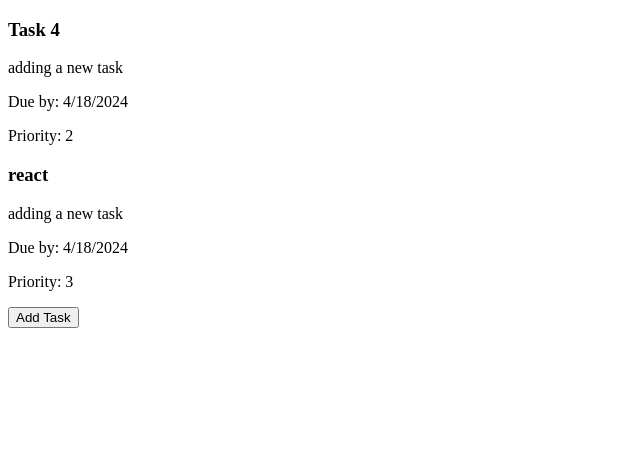
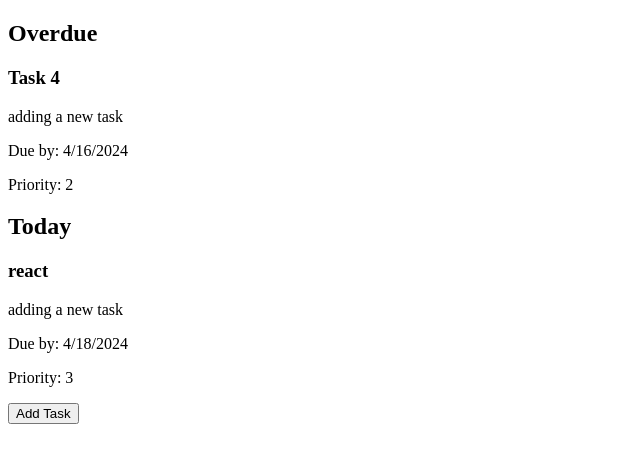
Before and after one commit to elvis-visi/todoApp, a React (Vite) app in the folder frontend/: page / in a window 1280 px wide. Shown: the top 462 px of the page, without its empty margins (0-640 px from the left). Built offline with nearby package versions, Linux system fonts and the light colour scheme.

Commit message:
Display conditionally overdue and today tasks

```diff
--- a/frontend/src/App.jsx
+++ b/frontend/src/App.jsx
@@ -2,7 +2,7 @@ const tasks =   [
   {
       "title": "Task 4",
       "description": "adding a new task",
-      "dueDate": "2024-04-18T00:00:00.000Z",
+      "dueDate": "2024-04-16T00:00:00.000Z",
       "dateAdded": "2024-04-11T09:57:47.823Z",
       "priority": 2,
       "completed": false,
@@ -29,29 +29,40 @@ const tasks =   [
 
  //parent takes the data at props, pass it down  to the sub components
 
- const TaskListView = ({tasks}) => {
+ const TaskListView = ({ tasks }) => {
+  const todayAtMidnight = new Date();
+  todayAtMidnight.setHours(0, 0, 0, 0);
 
-  // const date = Date.now()
-  //check current date; tasks with dueDate > current date, store in
-  // overDue array ?
-
-  //today tasks in today's array?
-
-
-
-  //Display all tasks initially
+  // Split tasks into overdue and today's tasks
+  const overdueTasks = tasks.filter(task => new Date(task.dueDate) < todayAtMidnight);
+  const todaysTasks = tasks.filter(task =>
+    new Date(task.dueDate).toDateString() === new Date().toDateString()
+  );
 
   return (
     <div className="task-list-view">
-      {tasks.map(task => (
-        <TaskItem key={task.id} {...task} />
-      ))}
-      {/* AddTaskButton will go here */}
+      {overdueTasks.length > 0 && (
+        <>
+          <h2>Overdue</h2>
+          {overdueTasks.map(task => (
+            <TaskItem key={task.id} {...task} />
+          ))}
+        </>
+      )}
+
+      {todaysTasks.length > 0 && (
+        <>
+          <h2>Today</h2>
+          {todaysTasks.map(task => (
+            <TaskItem key={task.id} {...task} />
+          ))}
+        </>
+      )}
+
       <button>Add Task</button>
     </div>
   );
-
- }
+};
 
 
  function TaskItem({ title, description, dueDate, priority }) {
```
